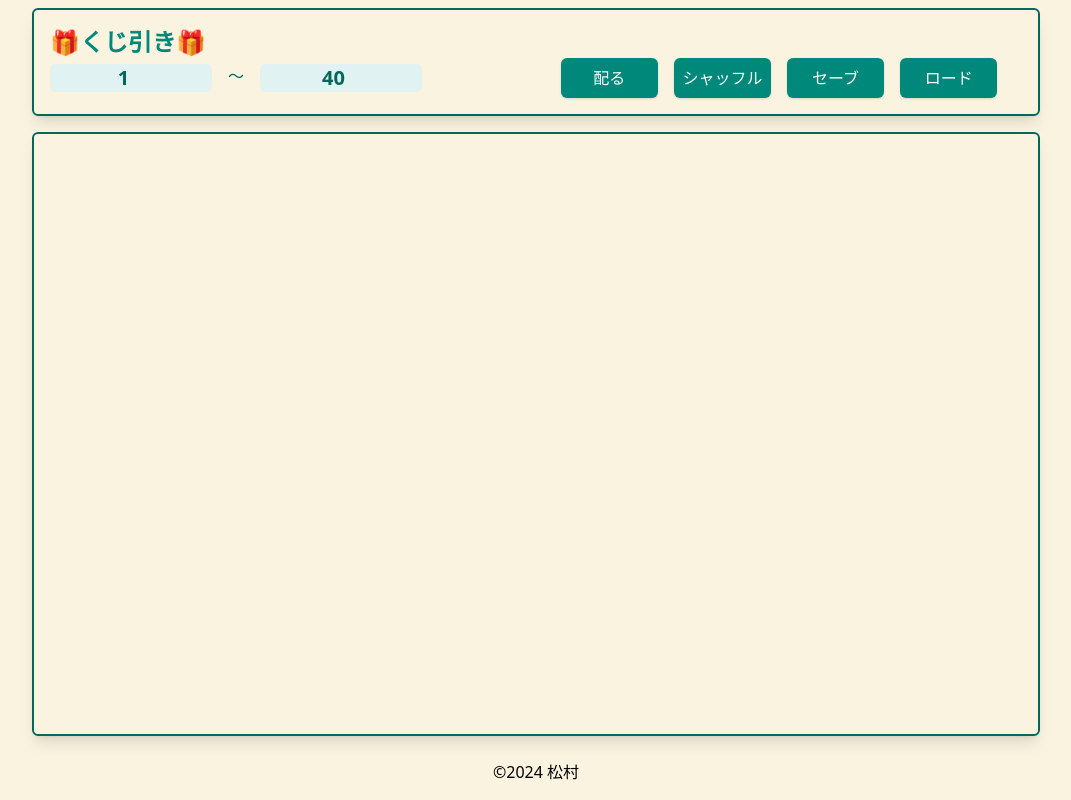
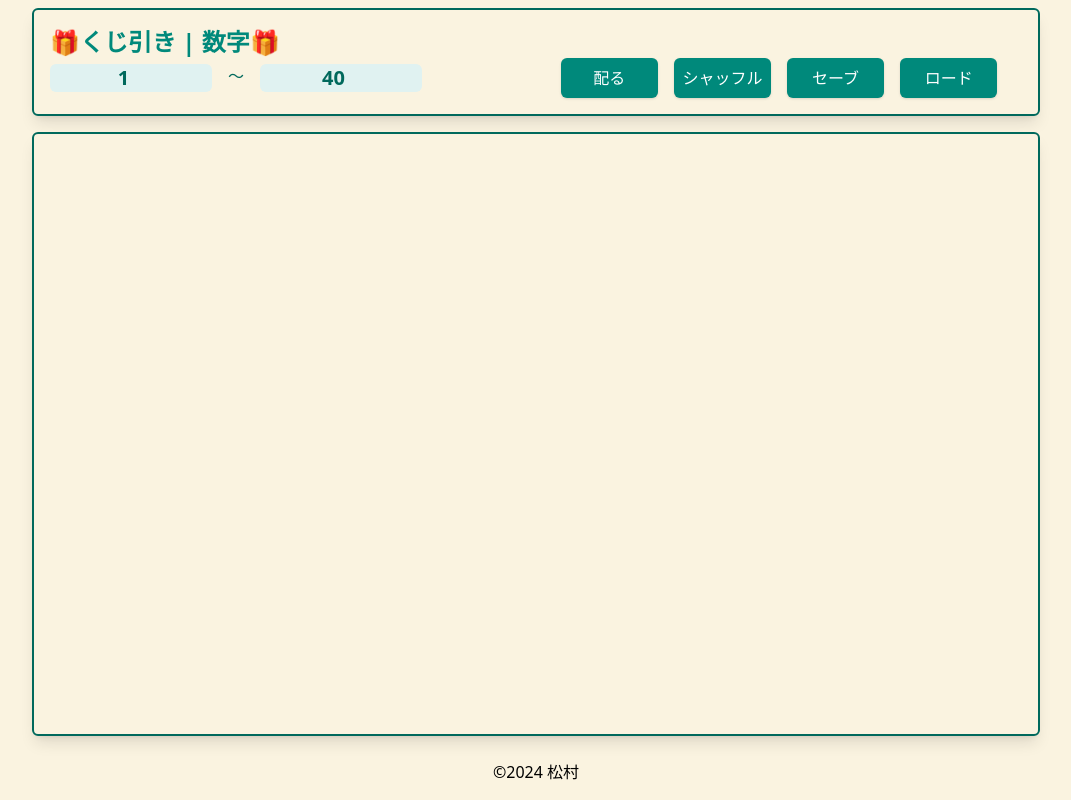
Before and after one commit to mmmmatsuuuu/lottery, a plain HTML site: page number/index.html in a window 1280 px wide. Shown: the whole page, without its empty margins (104-1175 px from the left). Drawn offline with nearby package versions, Linux system fonts and the light colour scheme.

Commit message:
タイトルを修正

```diff
--- a/number/index.html
+++ b/number/index.html
@@ -4,7 +4,7 @@
   <meta charset="UTF-8">
   <meta name="viewport" content="width=device-width, initial-scale=1.0">
   <script src="https://cdn.tailwindcss.com"></script>
-  <title>くじ引き</title>
+  <title>くじ引き | 数字</title>
 </head>
 <body
   class="max-w-screen-lg min-h-lvh m-auto bg-back flex flex-col"
@@ -12,7 +12,7 @@
   <header
     class="m-2  p-4 rounded-md shadow-lg border border-2 border-input-text"
   >
-    <h1 class="text-2xl font-bold text-button-back">🎁くじ引き🎁</h1>
+    <h1 class="text-2xl font-bold text-button-back">🎁くじ引き | 数字🎁</h1>
     <div
       id="setting-container"
       class="flex justify-start items-center"
```
